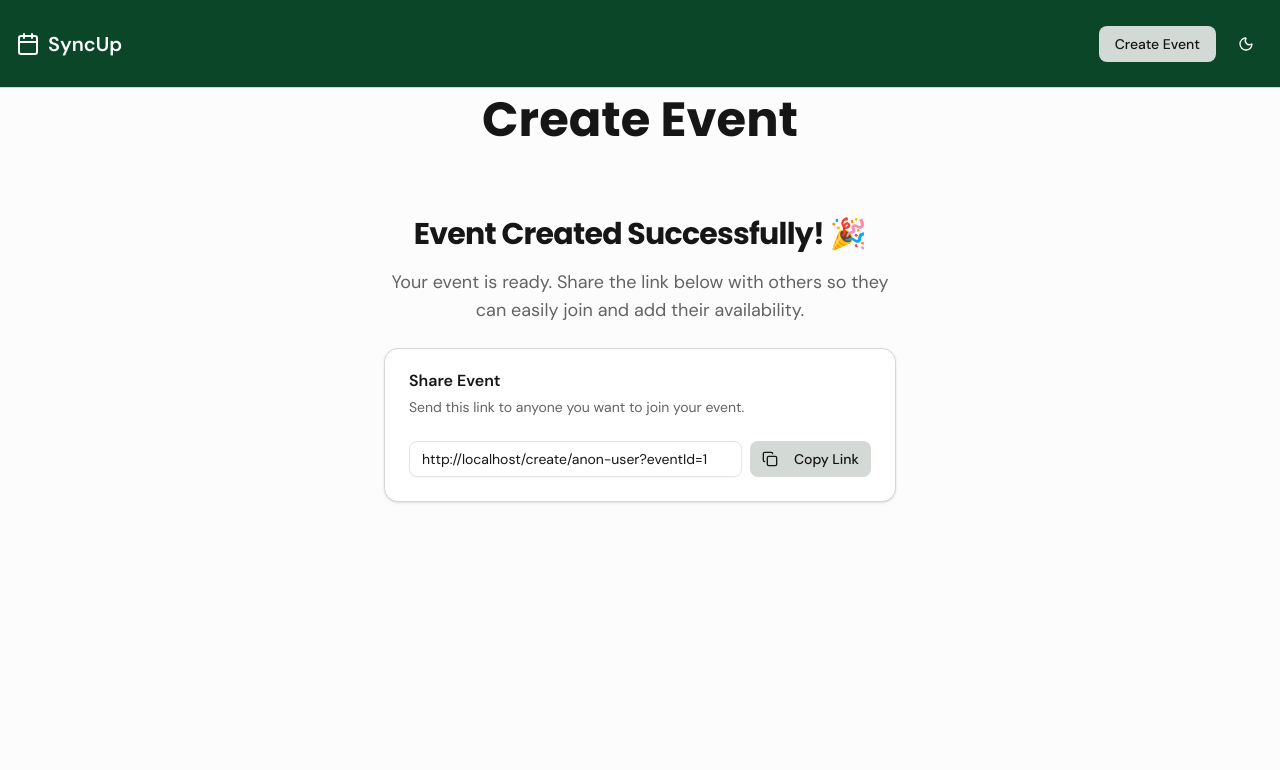
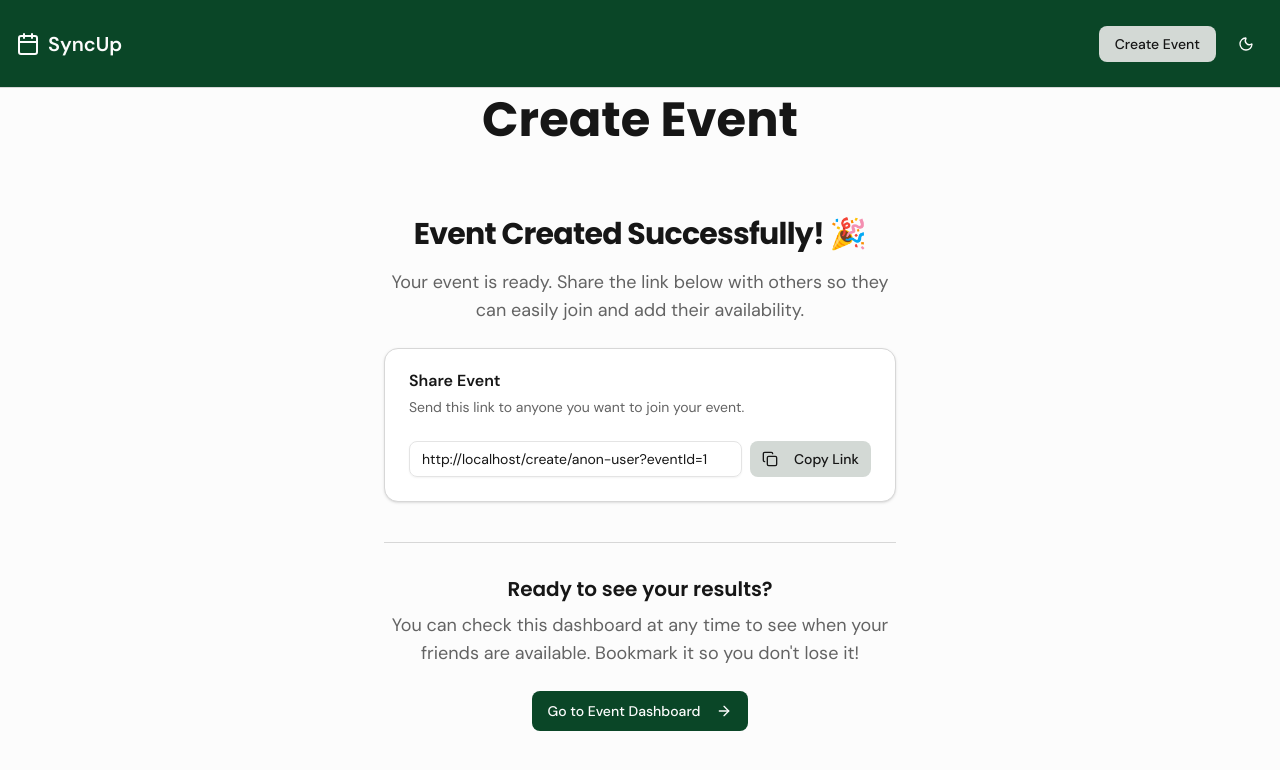
Before and after one commit to eltonSalanic/sync-up, a Next.js app: page /create/event/1/success in a window 1280 px wide. Shown: the top 770 px of the page. Built offline with nearby package versions, Linux system fonts and the light colour scheme.

Commit message:
update success page to include link to view results

```diff
--- a/app/create/event/[eventId]/success/page.tsx
+++ b/app/create/event/[eventId]/success/page.tsx
@@ -1,4 +1,7 @@
 import CopyLinkClient from "./CopyLinkClient";
+import Link from "next/link";
+import { Button } from "@/components/ui/button";
+import { ArrowRight } from "lucide-react";
 
 export default async function EventSuccessPage({
   params,
@@ -18,6 +21,19 @@ export default async function EventSuccessPage({
       </div>
 
       <CopyLinkClient eventId={eventId} />
+
+      <div className="flex flex-col items-center mt-4 w-full border-t border-border pt-8">
+        <h2 className="text-xl font-semibold mb-2">Ready to see your results?</h2>
+        <p className="text-muted-foreground text-center mb-6">
+          You can check this dashboard at any time to see when your friends are available. Bookmark it so you don&apos;t lose it!
+        </p>
+        <Button asChild size="lg" className="w-full sm:w-auto">
+          <Link href={`/event/${eventId}/dashboard`}>
+            Go to Event Dashboard
+            <ArrowRight className="ml-2 h-4 w-4" />
+          </Link>
+        </Button>
+      </div>
     </div>
   );
 }
```
